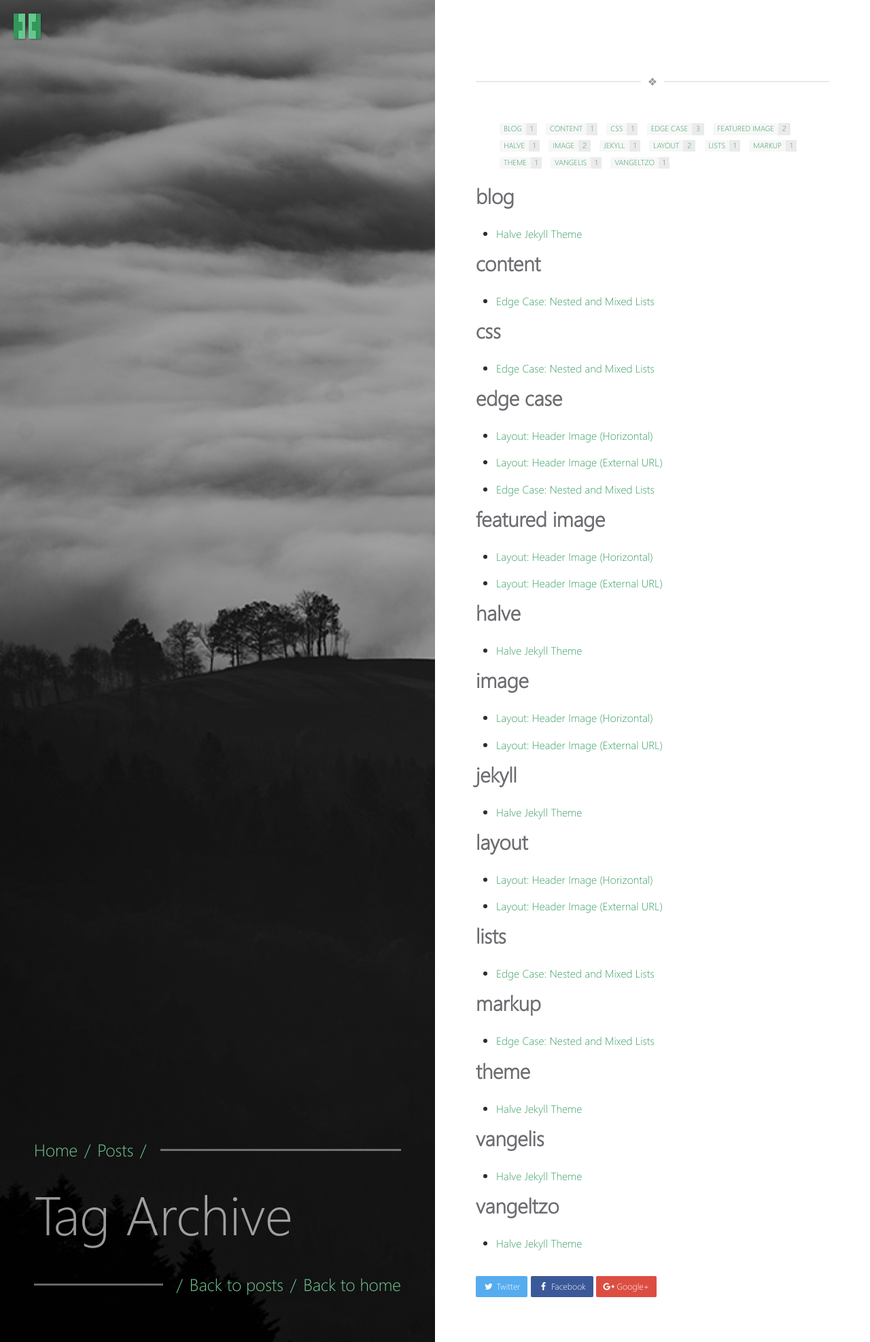
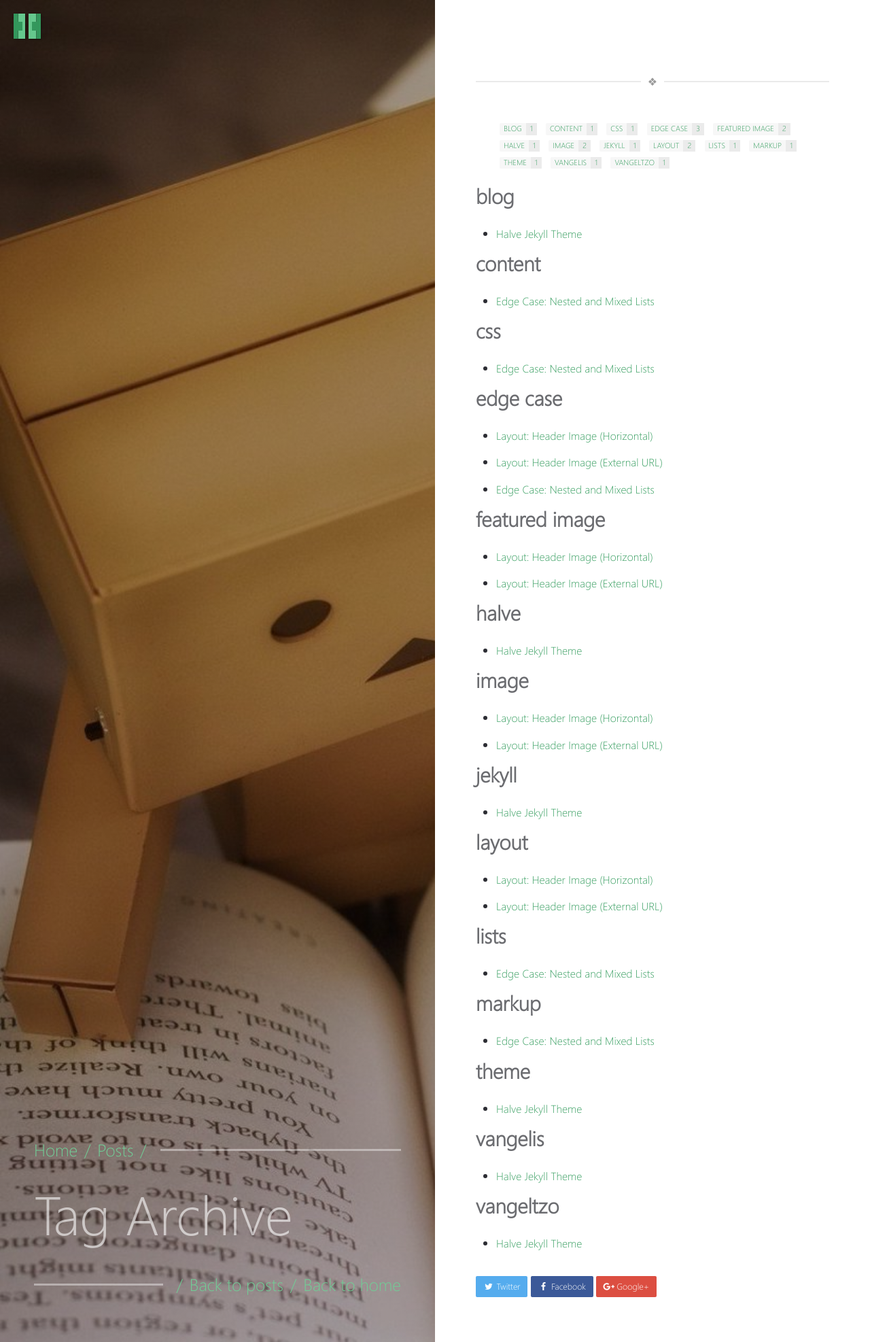
Before and after one commit to misterharsh/misterharsh.github.io, a Jekyll site: the page built from _pages/tags.md, in a window 1280 px wide. Shown: the whole page at 68% size. Built offline with Jekyll 4.4.1, drawn with Linux system fonts in a browser that asks for light colours.

Commit message:
changing pictures

```diff
--- a/_config.yml
+++ b/_config.yml
@@ -7,9 +7,9 @@
 
 # Left Block Images
 background:
-  homepage: images/home.png                           # this image will be shown on homepage's left block
-  post-list: images/unsplash-image-10.jpg             # this image will be shown on post list page
-  default-post: images/unsplash-gallery-image-3.jpg   # this image will be shown when post's front matter doesn't specify any image
+  homepage: images/home.png                 # this image will be shown on homepage's left block
+  post-list: images/post.png                # this image will be shown on post list page
+  default-post: images/study.png            # this image will be shown when post's front matter doesn't specify any image
 
 # Jekyll
 permalink:          /:title/
```
Also changed, not shown: images/post.png (added), images/study.png (added).
